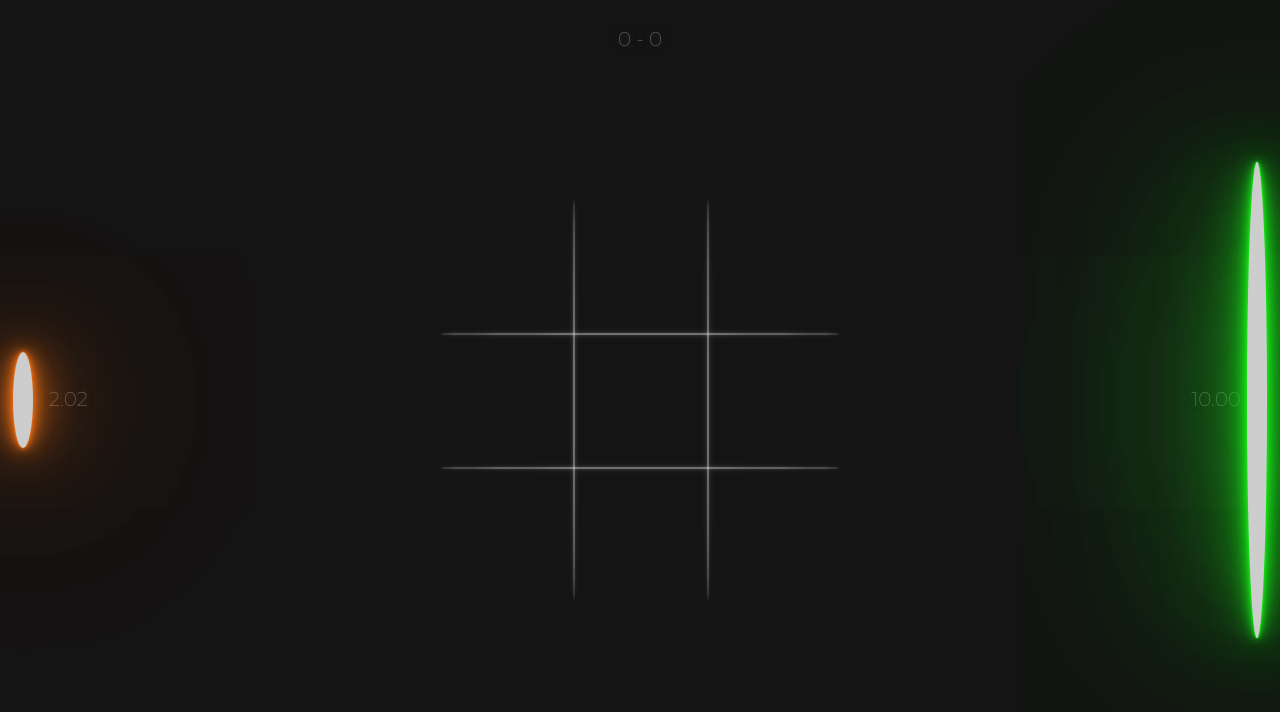
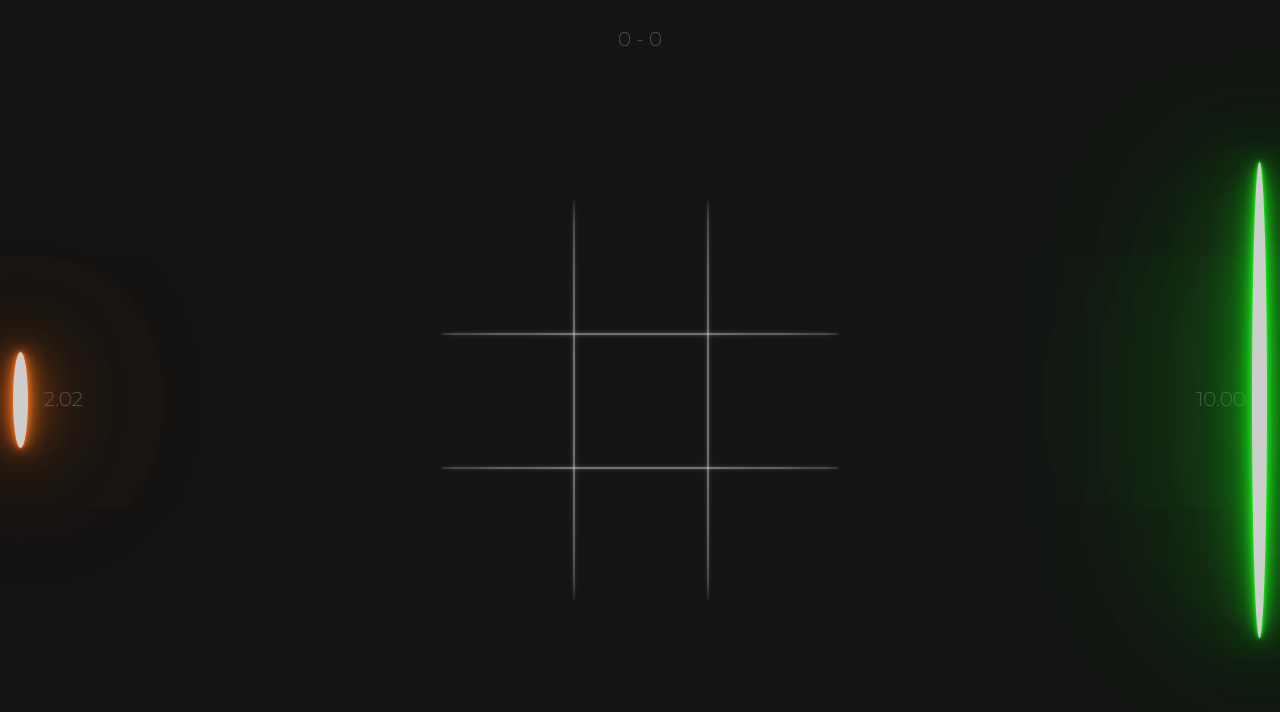
Before and after one commit to gvnlm/infinite-tic-tac-toe, a React (Vite) app in the folder frontend/: page / in a window 1280 px wide. Shown: the top 712 px of the page. Built offline with nearby package versions, Linux system fonts and the light colour scheme.

Commit message:
Reduce size of countdown bars

```diff
--- a/frontend/styles/CountdownBar.css
+++ b/frontend/styles/CountdownBar.css
@@ -8,7 +8,7 @@
 }
 
 .countdown-bar .percent-remaining {
-  width: 20px;
+  width: 15px;
   border-radius: inherit;
   /* Ensure glow effect overlays the timer */
   z-index: 1;
```
